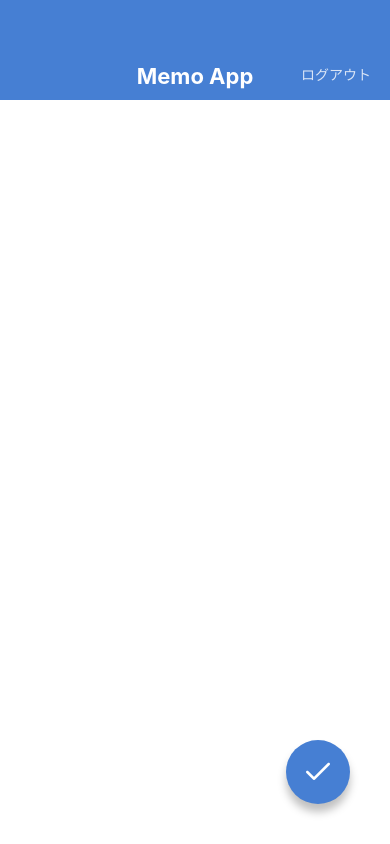
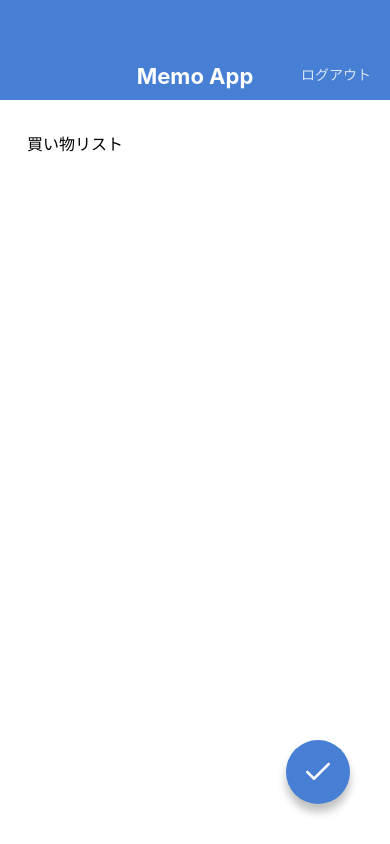
Before and after one commit to Kinatsu77/MemoApp2, a React Native app: screen / in a window 390 px wide. Built offline with nearby package versions, Linux system fonts and the light colour scheme.

Commit message:
Replace KeyboardAvoidingView with KeyboardSafeView

```diff
--- a/App.jsx
+++ b/App.jsx
@@ -2,11 +2,11 @@ import React from 'react';
 
 // import MemoListScreen from './src/screens/MemoListScreen';
 // import MemoDetailScreen from './src/screens/MemoDetailScreen';
-// import MemoEditScreen from './src/screens/MemoEditScreen';
-import MemoCreateScreen from './src/screens/MemoCreateScreen';
+import MemoEditScreen from './src/screens/MemoEditScreen';
+// import MemoCreateScreen from './src/screens/MemoCreateScreen';
 
 export default function App() {
   return (
-    <MemoCreateScreen />
+    <MemoEditScreen />
   );
 }
--- /dev/null
+++ b/src/components/KeyboardSafeView.jsx
@@ -0,0 +1,73 @@
+import React, { useRef, useState, useEffect } from 'react';
+import {
+  Keyboard, Dimensions, Animated, ViewPropTypes,
+} from 'react-native';
+import { node } from 'prop-types';
+
+export default function KeyboardSafeView({ children, style }) {
+  const initialViewHeight = useRef(null);
+  const animatedViewHeight = useRef(null);
+  const [viewHeight, setViewHeight] = useState(null);
+
+  useEffect(() => {
+    Keyboard.addListener('keyboardDidShow', handleShow);
+    Keyboard.addListener('keyboardDidHide', handleHide);
+    return () => {
+      Keyboard.removeListener('keyboardDidShow', handleShow);
+      Keyboard.removeListener('keyboardDidHide', handleHide);
+    };
+  }, []);
+
+  useEffect(() => {
+    if ([initialViewHeight, animatedViewHeight, viewHeight].some((val) => val === null)) { return; }
+    // height is not supported with useNativeDriver: true
+    // https://github.com/react-native-community/react-native-modal/issues/163
+    if (viewHeight === initialViewHeight.current) {
+      Animated.timing(animatedViewHeight.current,
+        { toValue: initialViewHeight.current, duration: 300, useNativeDriver: false }).start();
+    } else {
+      Animated.timing(animatedViewHeight.current,
+        { toValue: viewHeight, duration: 300, useNativeDriver: false }).start();
+    }
+  }, [viewHeight]);
+
+  const handleShow = ({ endCoordinates }) => {
+    if (endCoordinates.height && initialViewHeight.current) {
+      const keyboardHeight = Dimensions.get('window').height - endCoordinates.screenY;
+      setViewHeight(initialViewHeight.current - keyboardHeight);
+    }
+  };
+
+  const handleHide = () => {
+    setViewHeight(initialViewHeight.current);
+  };
+
+  const handleLayout = ({ nativeEvent }) => {
+    if (!initialViewHeight.current) {
+      const { height } = nativeEvent.layout;
+      // keep viewHeight as null not to trigger useEffect on mounting.
+      // Don't do this: setViewHeight(height);
+      initialViewHeight.current = height;
+      animatedViewHeight.current = new Animated.Value(height);
+    }
+  };
+
+  const animatedStyle = viewHeight ? {
+    height: animatedViewHeight.current,
+    flex: 0,
+  } : {};
+  return (
+    <Animated.View style={[style, animatedStyle]} onLayout={handleLayout}>
+      {children}
+    </Animated.View>
+  );
+}
+
+KeyboardSafeView.propTypes = {
+  children: node.isRequired,
+  style: ViewPropTypes.style,
+};
+
+KeyboardSafeView.defaultProps = {
+  style: null,
+};
--- a/src/screens/MemoCreateScreen.jsx
+++ b/src/screens/MemoCreateScreen.jsx
@@ -1,20 +1,21 @@
 import React from 'react';
 import {
-  View, StyleSheet, TextInput, KeyboardAvoidingView,
+  View, StyleSheet, TextInput,
 } from 'react-native';
 
 import AppBar from '../components/AppBar';
 import CircleButton from '../components/CircleButton';
+import KeyboardSafeView from '../components/KeyboardSafeView';
 
 export default function MemoCreateScreen() {
   return (
-    <KeyboardAvoidingView style={styles.container} behavior="height">
+    <KeyboardSafeView style={styles.container}>
       <AppBar />
       <View style={styles.inputContainer}>
-        <TextInput value="" multiline style={styles.input} />
+        <TextInput value="" multiline />
       </View>
       <CircleButton name="check" />
-    </KeyboardAvoidingView>
+    </KeyboardSafeView>
   );
 }
 
--- a/src/screens/MemoEditScreen.jsx
+++ b/src/screens/MemoEditScreen.jsx
@@ -1,20 +1,21 @@
 import React from 'react';
 import {
-  View, StyleSheet, TextInput, KeyboardAvoidingView,
+  View, StyleSheet, TextInput,
 } from 'react-native';
 
 import AppBar from '../components/AppBar';
 import CircleButton from '../components/CircleButton';
+import KeyboardSafeView from '../components/KeyboardSafeView';
 
 export default function MemoEditScreen() {
   return (
-    <KeyboardAvoidingView style={styles.container} behavior="height">
+    <KeyboardSafeView style={styles.container} behavior="height">
       <AppBar />
       <View style={styles.inputContainer}>
         <TextInput value="買い物リスト" multiline style={styles.input} />
       </View>
       <CircleButton name="check" />
-    </KeyboardAvoidingView>
+    </KeyboardSafeView>
   );
 }
 
```
